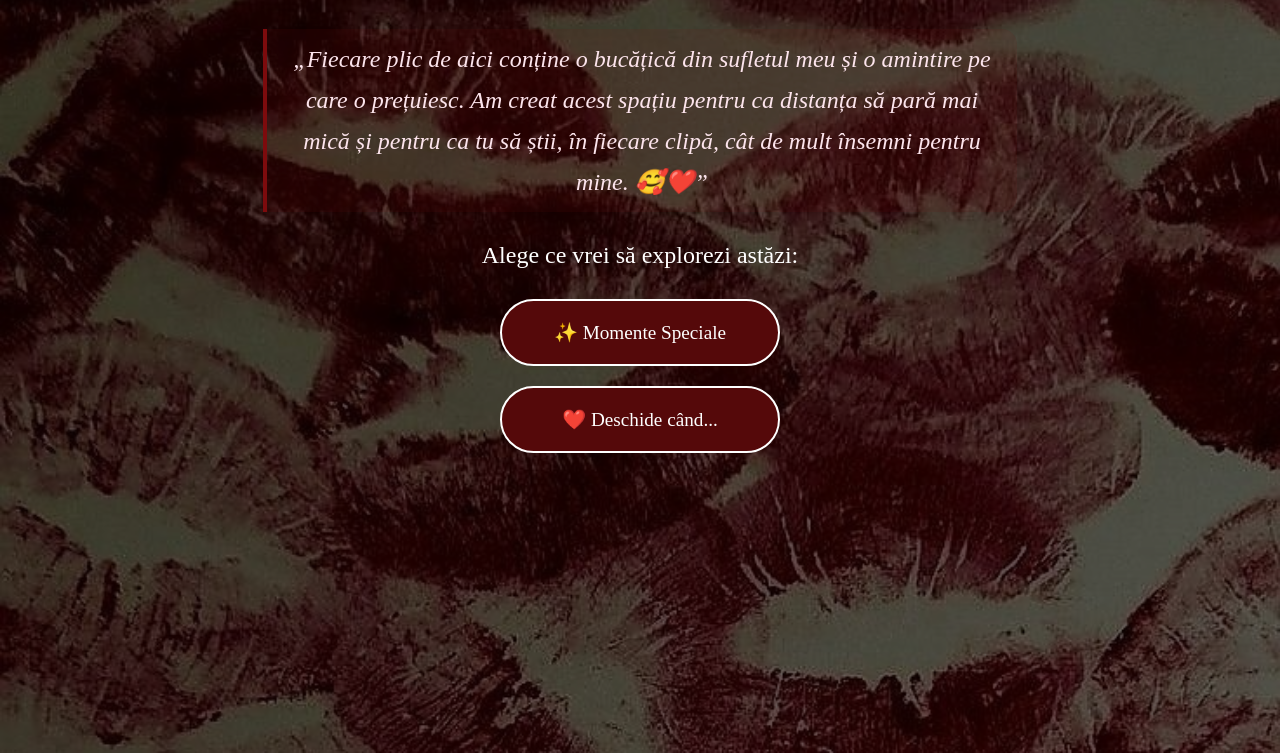
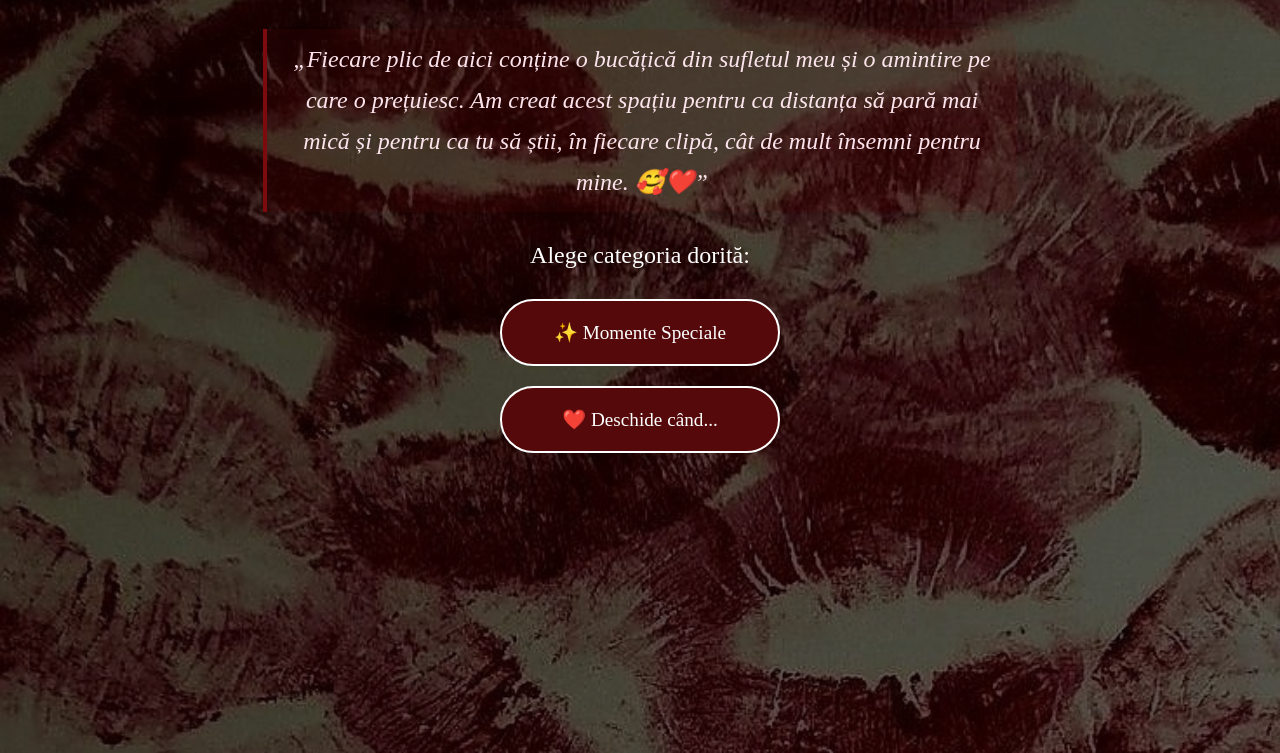
Before and after one commit to catacristescu6425-star/Box-of-love, a plain HTML site: page index.html in a window 1280 px wide. Shown: the part 127-880 px from the top of the page. Drawn offline with nearby package versions, Linux system fonts and the light colour scheme.

```diff
--- a/index.html
+++ b/index.html
@@ -16,7 +16,7 @@
                 Am creat acest spațiu pentru ca distanța să pară mai mică și pentru ca tu să știi,
                 în fiecare clipă, cât de mult însemni pentru mine. 🥰❤️”
             </p>
-            <p>Alege ce vrei să explorezi astăzi:</p>
+            <p>Alege categoria dorită:</p>
             <div class="menu-options">
                 <button class="menu-btn" onclick="showSection('calendar')">✨ Momente Speciale</button>
                 <button class="menu-btn" onclick="showSection('anytime')">❤️ Deschide când...</button>
```
